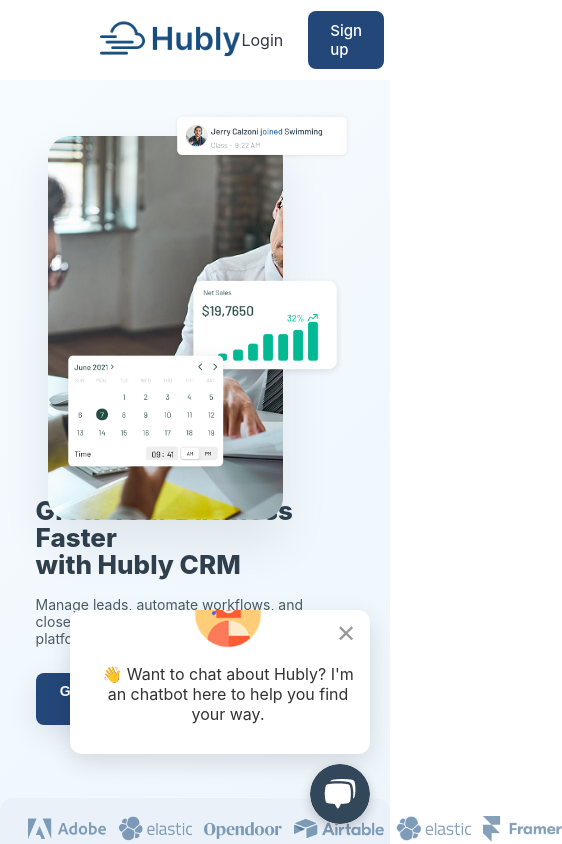
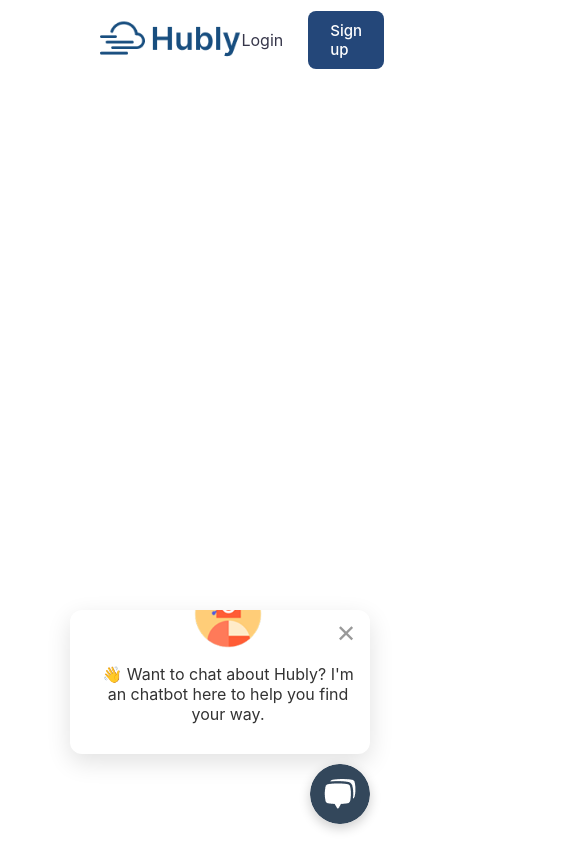
Before and after one commit to Gouravsharma20/fincal-evaluation-project, a React (Create React App) app in the folder client/: page / in a window 390 px wide. Shown: the top 844 px of the page, 562 px wide, since content can reach past the window. Built offline with nearby package versions, Linux system fonts and the light colour scheme.

Commit message:
made homepage as mobile friendly

```diff
--- a/client/src/Pages/Home/Home.js
+++ b/client/src/Pages/Home/Home.js
@@ -1,4 +1,4 @@
-import React from 'react'
+import {useEffect,useState} from 'react'
 import { useAuthContext } from '../../Hooks/useAuthContext'
 import { Link, useNavigate } from 'react-router-dom'
 import MessageForm from '../../Components/MessageForm/MessageForm'
@@ -43,9 +43,26 @@
   )
 }
 
+
 const Home = () => {
   const { user } = useAuthContext()
   const navigate = useNavigate()
+  const [isMobile, setIsMobile] = useState( window.innerWidth < 768 )
+
+  useEffect(() => {
+    const handleResize = () => setIsMobile(window.innerWidth < 768)
+    window.addEventListener('resize', handleResize)
+    return () => window.removeEventListener('resize', handleResize)
+  }, [])
+
+  // MOBILE: show ONLY MessageForm on pure white background
+  if (isMobile) {
+    return (
+      <section className="mobile-only-form">
+        <MessageForm />
+      </section>
+    )
+  }
 
   const handleGetStarted = () => navigate('/signup')
   const handleWatchVideo = () => window.open('https://www.youtube.com', '_blank')
@@ -105,8 +122,8 @@
 
       {/* Page-2 */}
       <HomePage2 />
-      <HomePage3/>
-      <LastPage/>
+      <HomePage3 />
+      <LastPage />
     </>
   )
 }
--- a/client/src/Pages/Home/HomeStyles.css
+++ b/client/src/Pages/Home/HomeStyles.css
@@ -219,3 +219,14 @@
   .company-item img { height: 28px; }
   .companies-inner { gap: 12px; }
 }
+
+
+.mobile-only-form {
+  min-height: 100vh;
+  width: 100%;
+  background: #ffffff !important;   /* PURE white */
+  display: flex;
+  align-items: center;
+  justify-content: center;
+  padding: 20px;
+}
```
